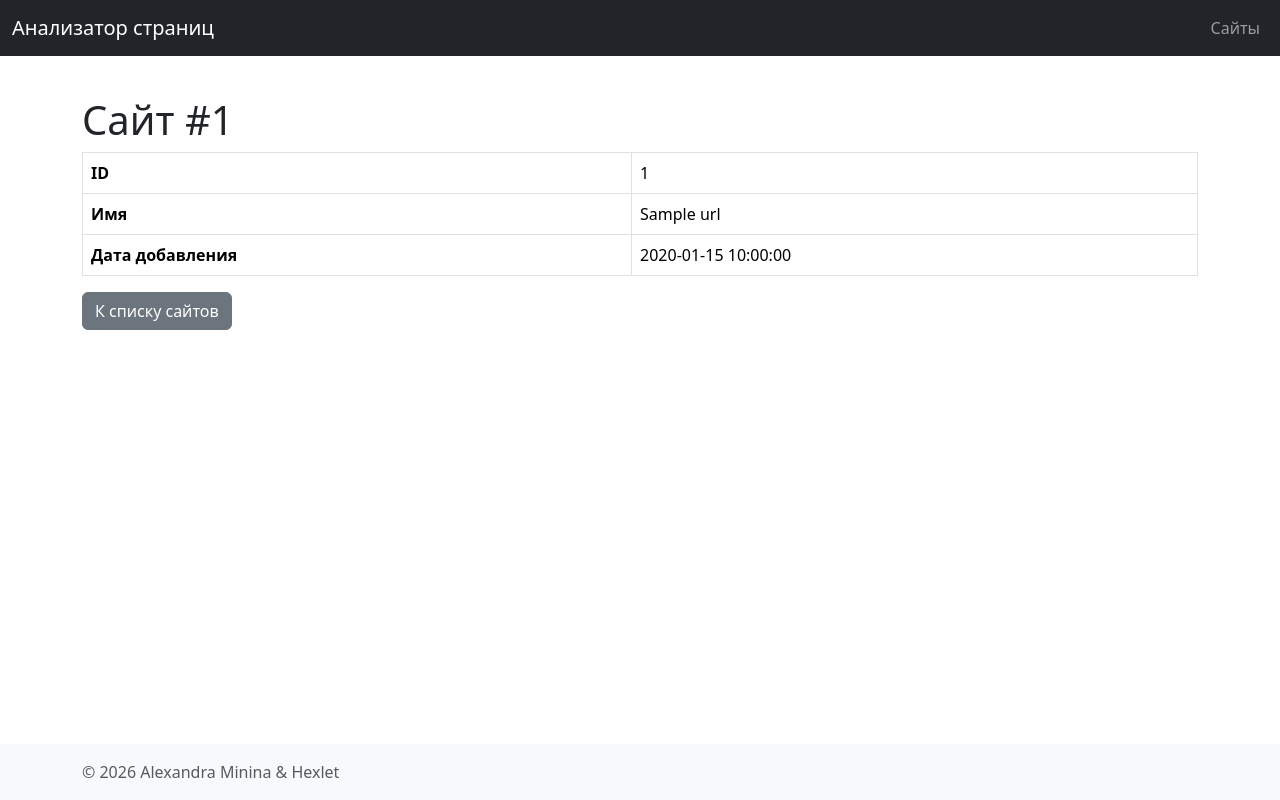
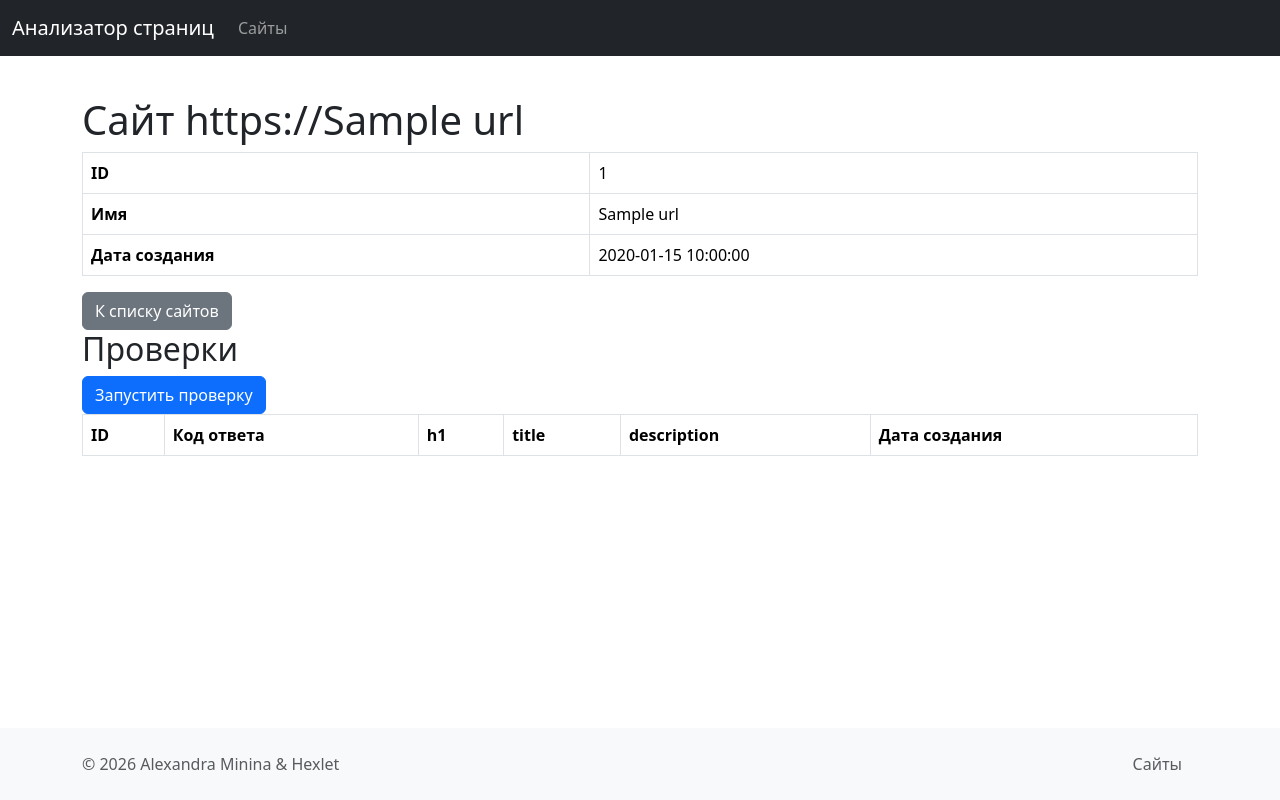
Before and after one commit to karelinaas/python-project-83, a Flask app: template page_analyzer/templates/url.html in a window 1280 px wide. Run offline with Flask 3, Linux system fonts and the light colour scheme; the template is opened without the code that fills it: most values are stand-ins (such as "Sample title", 1, 10 or a date in 2020); lists and menus that the app fills with data are empty.

Commit message:
Step 3 - Template fixes

```diff
--- a/page_analyzer/templates/base.html
+++ b/page_analyzer/templates/base.html
@@ -11,9 +11,11 @@
     <header>
         <nav class="navbar navbar-expand-md navbar-dark fixed-top bg-dark">
             <div class="container-fluid">
-                <a class="navbar-brand" href="/">Анализатор страниц</a>
-                <div class="navbar-nav">
-                    <a class="nav-link" href="{{ url_for('urls_list') }}">Сайты</a>
+                <div class="d-flex align-items-center">
+                    <a class="navbar-brand" href="/">Анализатор страниц</a>
+                    {% if page_title %}
+                    <span class="navbar-text ms-2">{{ page_title }}</span>
+                    {% endif %}
                 </div>
             </div>
         </nav>
@@ -38,7 +40,12 @@
 
     <footer class="footer mt-auto py-3 bg-light">
         <div class="container">
-            <span class="text-muted">© {{ now.year }} Alexandra Minina & Hexlet</span>
+            <div class="d-flex justify-content-between align-items-center">
+                <span class="text-muted">© {{ now.year }} Alexandra Minina & Hexlet</span>
+                <nav class="nav">
+                    <a class="nav-link text-muted" href="{{ url_for('urls_list') }}">Сайты</a>
+                </nav>
+            </div>
         </div>
     </footer>
 
--- a/page_analyzer/templates/url.html
+++ b/page_analyzer/templates/url.html
@@ -1,9 +1,11 @@
 {% extends "base.html" %}
+
+{% set page_title = "Сайты" %}
 
 {% block content %}
 <div class="row">
     <div class="col-12">
-        <h1>Сайт #{{ url.id }}</h1>
+        <h1>Сайт https://{{ url.name }}</h1>
         <div class="table-responsive">
             <table class="table table-bordered" data-test="url">
                 <tbody>
@@ -16,13 +18,33 @@
                         <td>{{ url.name }}</td>
                     </tr>
                     <tr>
-                        <th>Дата добавления</th>
+                        <th>Дата создания</th>
                         <td>{{ url.created_at.strftime('%Y-%m-%d %H:%M:%S') }}</td>
                     </tr>
                 </tbody>
             </table>
         </div>
+
         <a href="{{ url_for('urls_list') }}" class="btn btn-secondary">К списку сайтов</a>
+
+        <h2>Проверки</h2>
+        <button type="button" class="btn btn-primary">Запустить проверку</button>
+
+        <div class="table-responsive">
+            <table class="table table-bordered">
+                <tbody>
+                    <tr>
+                        <th>ID</th>
+                        <th>Код ответа</th>
+                        <th>h1</th>
+                        <th>title</th>
+                        <th>description</th>
+                        <th>Дата создания</th>
+                    </tr>
+                </tbody>
+            </table>
+        </div>
+
     </div>
 </div>
 {% endblock %}
```
Also changed, not shown: page_analyzer/templates/urls.html (+7 -3 lines).
